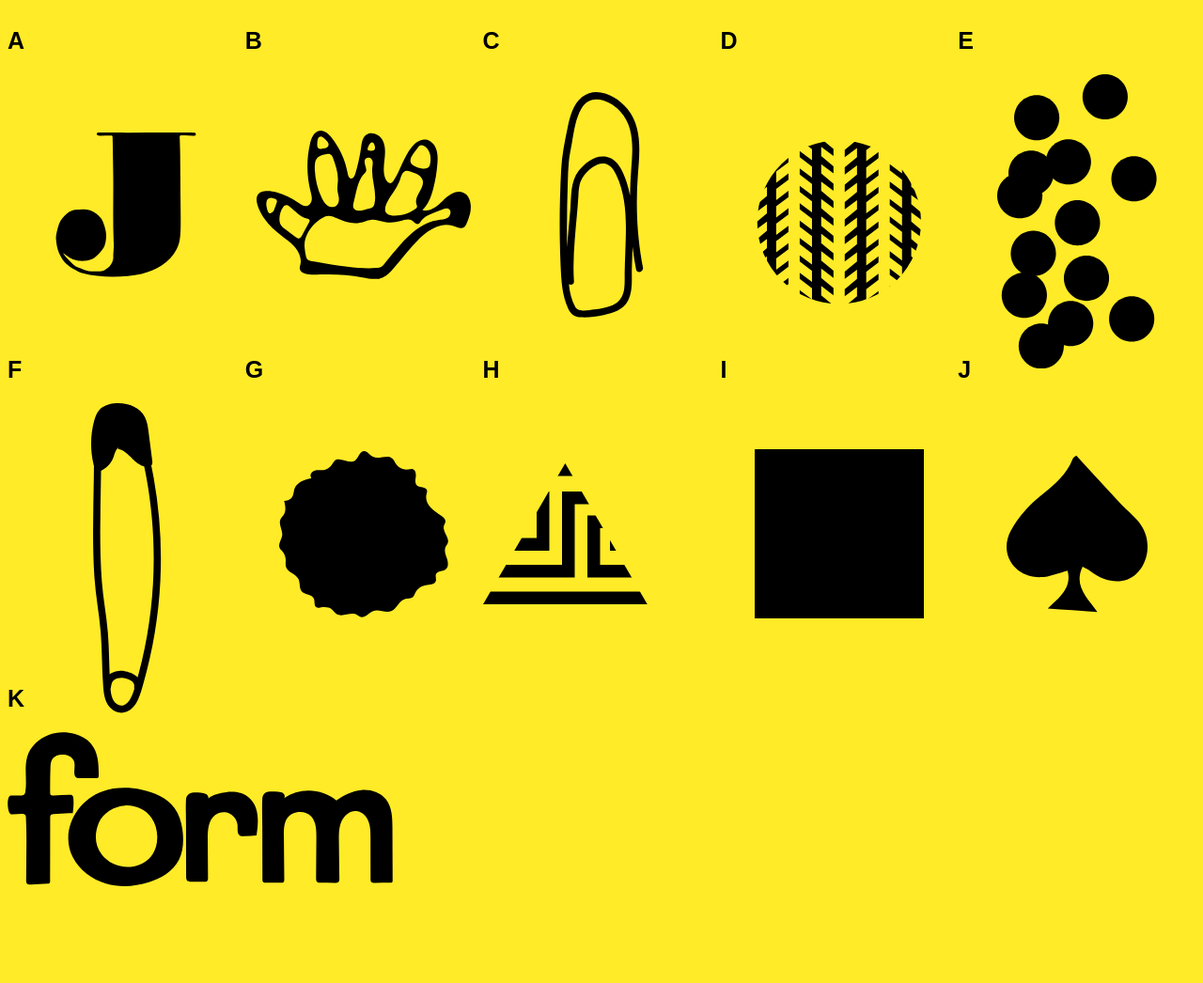
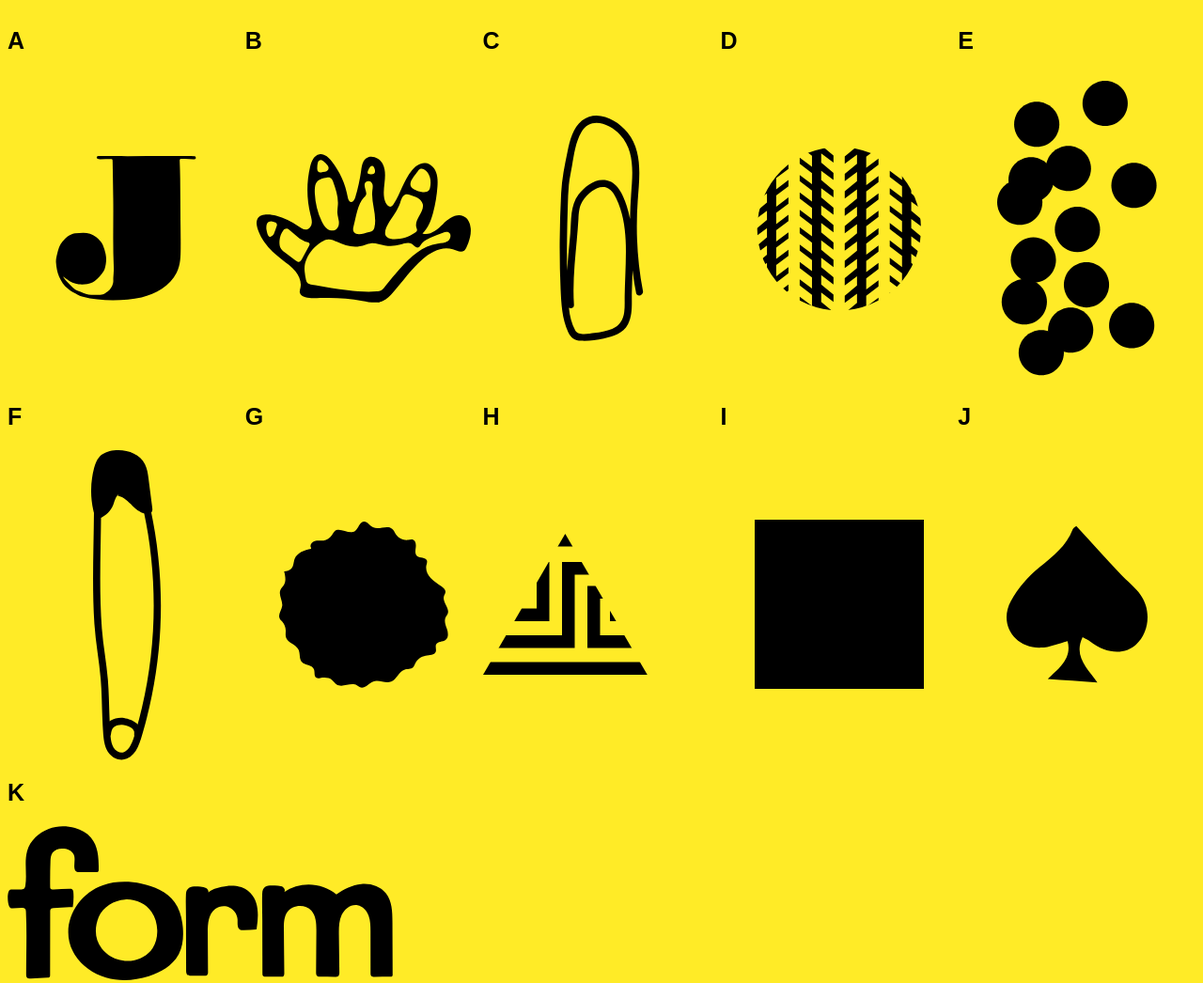
Before and after one commit to dianaphs/web-animation, a plain HTML site: page index.html in a window 1280 px wide. Shown: the whole page at 94% size. Before the commit the page ends 951 px from the top, so only its background shows below. Drawn offline with Linux system fonts and the light colour scheme.

Commit message:
grid: view height aangepast

```diff
--- a/css.css
+++ b/css.css
@@ -6,7 +6,7 @@ body {
 main {
     display: grid;
     grid-template-columns: repeat(auto-fill, minmax(225px, 1fr));
-    grid-template-rows: 350px 350px;
+    grid-template-rows: 50vh 50vh;
 }
 
 h1 {
```
